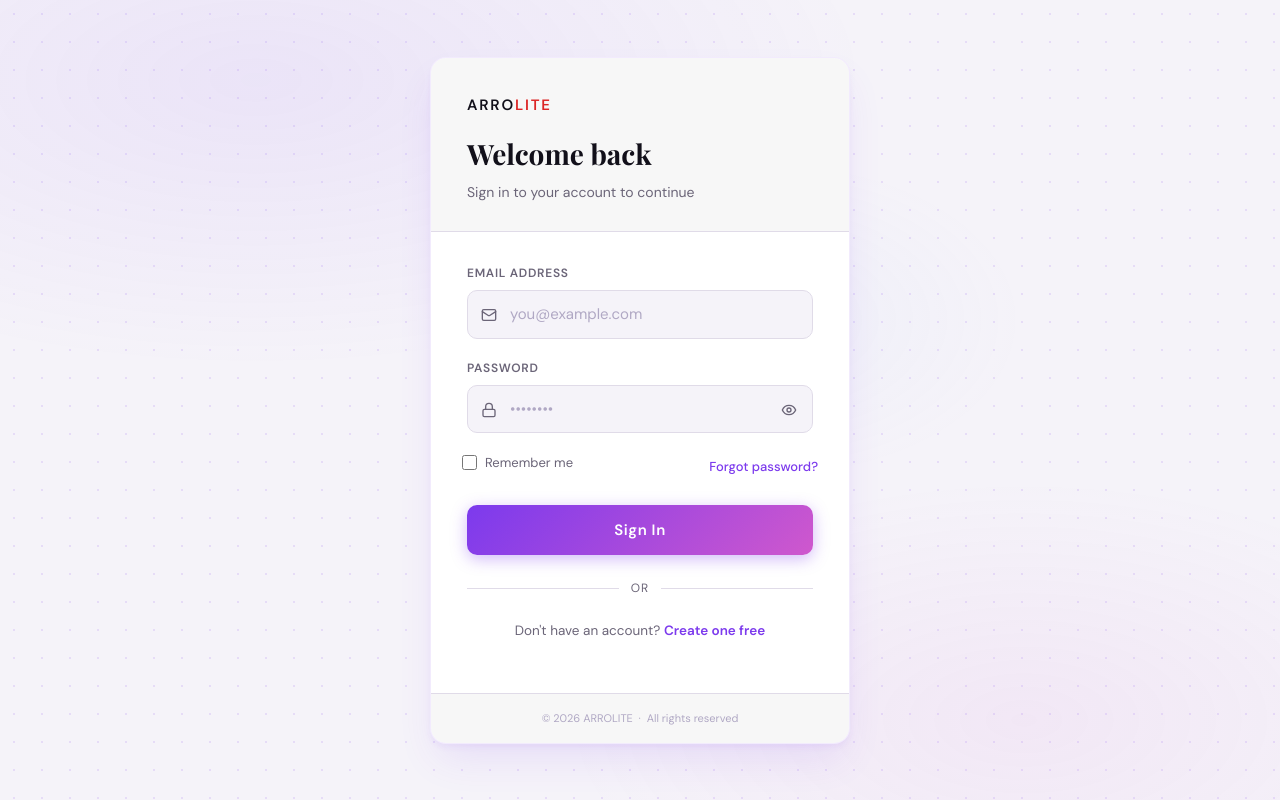
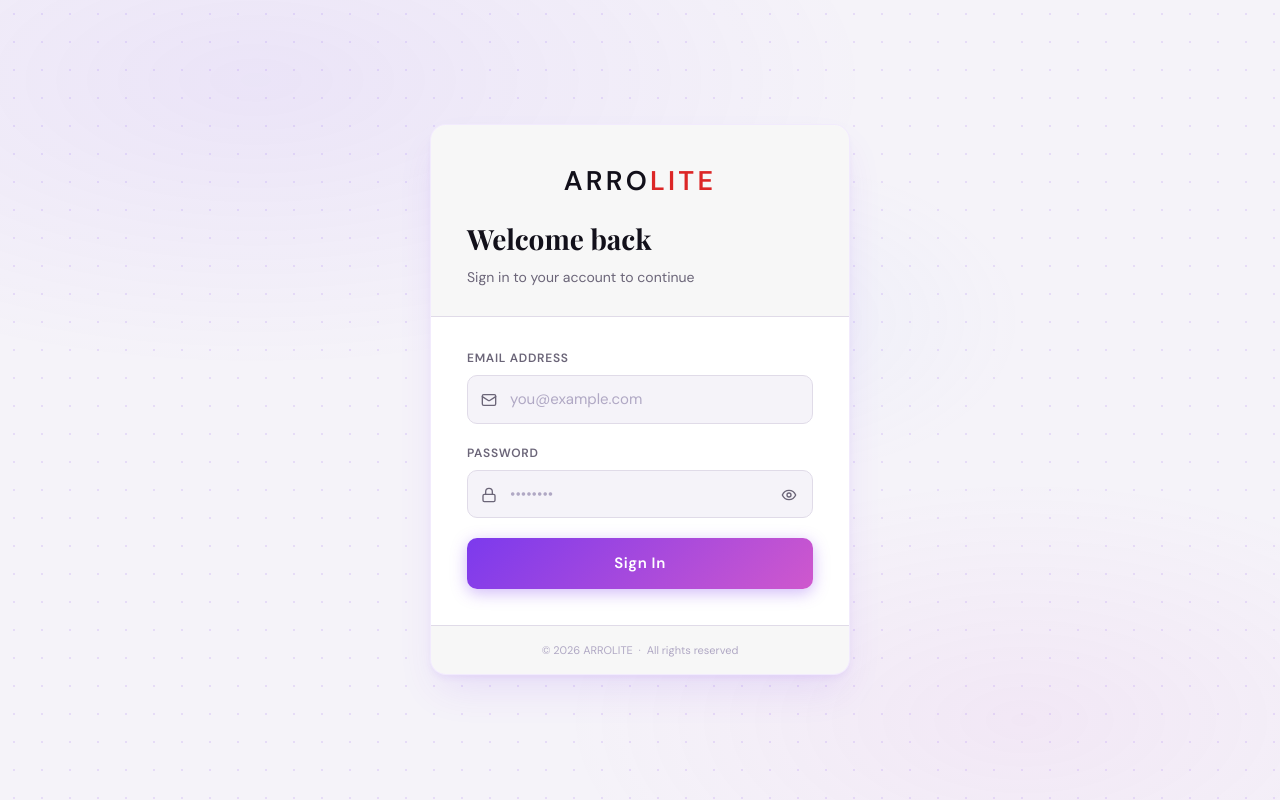
Before and after one commit to SANTHOSHNS001/arrolite, a Django app: page /login/ in a window 1280 px wide. Run offline with Django 5.2, Linux system fonts and the light colour scheme; some libraries are stand-ins or nearby versions.

Commit message:
update new updates add

```diff
--- a/app/templates/pages/customer/login.html
+++ b/app/templates/pages/customer/login.html
@@ -92,11 +92,12 @@
     }
 
     .brand {
-      display: flex;
-      align-items: center;
-      gap: 10px;
-      margin-bottom: 20px;
-    }
+    display: flex;
+    align-items: stretch;
+    gap: 10px;
+    margin-bottom: 20px;
+    justify-content: space-around;
+}
 
     .brand-mark {
       width: 36px; height: 36px;
@@ -109,8 +110,8 @@
     .brand-mark svg { width: 18px; height: 18px; fill: #fff; }
 
     .brand-name {
-      font-size: 15px;
-      font-weight: 700;
+      font-size: 27px;
+      font-weight: 1000;
       letter-spacing: .12em;
       text-transform: uppercase;
       color: var(--ink);
@@ -280,20 +281,8 @@
 
     .btn-login .btn-text { position: relative; z-index: 1; }
 
-    /* ── Divider ── */
-    .divider {
-      display: flex; align-items: center; gap: 12px;
-      margin: 24px 0;
-      color: var(--border);
-      font-size: 12px;
-      text-transform: uppercase;
-      letter-spacing: .08em;
-      color: var(--muted);
-    }
-    .divider::before, .divider::after {
-      content: ''; flex: 1;
-      height: 1px; background: var(--border);
-    }
+
+
 
     /* ── Register ── */
     .register-text {
@@ -381,25 +370,11 @@
             </div>
           </div>
 
-          <!-- Remember & Forgot -->
-          <div class="form-row">
-            <label class="remember">
-              <input type="checkbox" name="remember" />
-              Remember me
-            </label>
-            <a href="#" class="forgot-link">Forgot password?</a>
-          </div>
 
           <button type="submit" class="btn-login">
             <span class="btn-text">Sign In</span>
           </button>
         </form>
-
-        <div class="divider">or</div>
-
-        <p class="register-text">
-          Don't have an account? <a href="#">Create one free</a>
-        </p>
       </div>
 
       <!-- Footer -->
--- a/app/templates/pages/invoice/invoice_list.html
+++ b/app/templates/pages/invoice/invoice_list.html
@@ -3,7 +3,7 @@
 {% load static %}
 {% block title %}Invoice{% endblock %}
 {% block style %}
-
+ <link rel="stylesheet" href="{% static 'assets/data-tables/DT_bootstrap.css'%}" />
 <style>
  .card-custom-header {
     display: flex;
@@ -53,9 +53,6 @@
 }
 </style>
 
-    <link rel="stylesheet" href="{% static 'assets/data-tables/DT_bootstrap.css'%}" />
-    <!-- Bootstrap JS (v5.x) -->
-<script src="https://cdn.jsdelivr.net/npm/bootstrap@5.3.0/dist/js/bootstrap.bundle.min.js"></script>
 
 {% endblock %}
 {% block body_content %}
--- a/app/templates/pages/invoice/invoice_paid.html
+++ b/app/templates/pages/invoice/invoice_paid.html
@@ -54,8 +54,6 @@
 </style>
 
     <link rel="stylesheet" href="{% static 'assets/data-tables/DT_bootstrap.css'%}" />
-    <!-- Bootstrap JS (v5.x) -->
-<script src="https://cdn.jsdelivr.net/npm/bootstrap@5.3.0/dist/js/bootstrap.bundle.min.js"></script>
 
 {% endblock %}
 {% block body_content %}
```
Also changed, not shown: app/templates/base/container.html (+6 -2 lines), app/templates/companiance/aside.html (+6 -5 lines), app/templatetags/custom_tags.py (+24 -3 lines), 1 other file.
